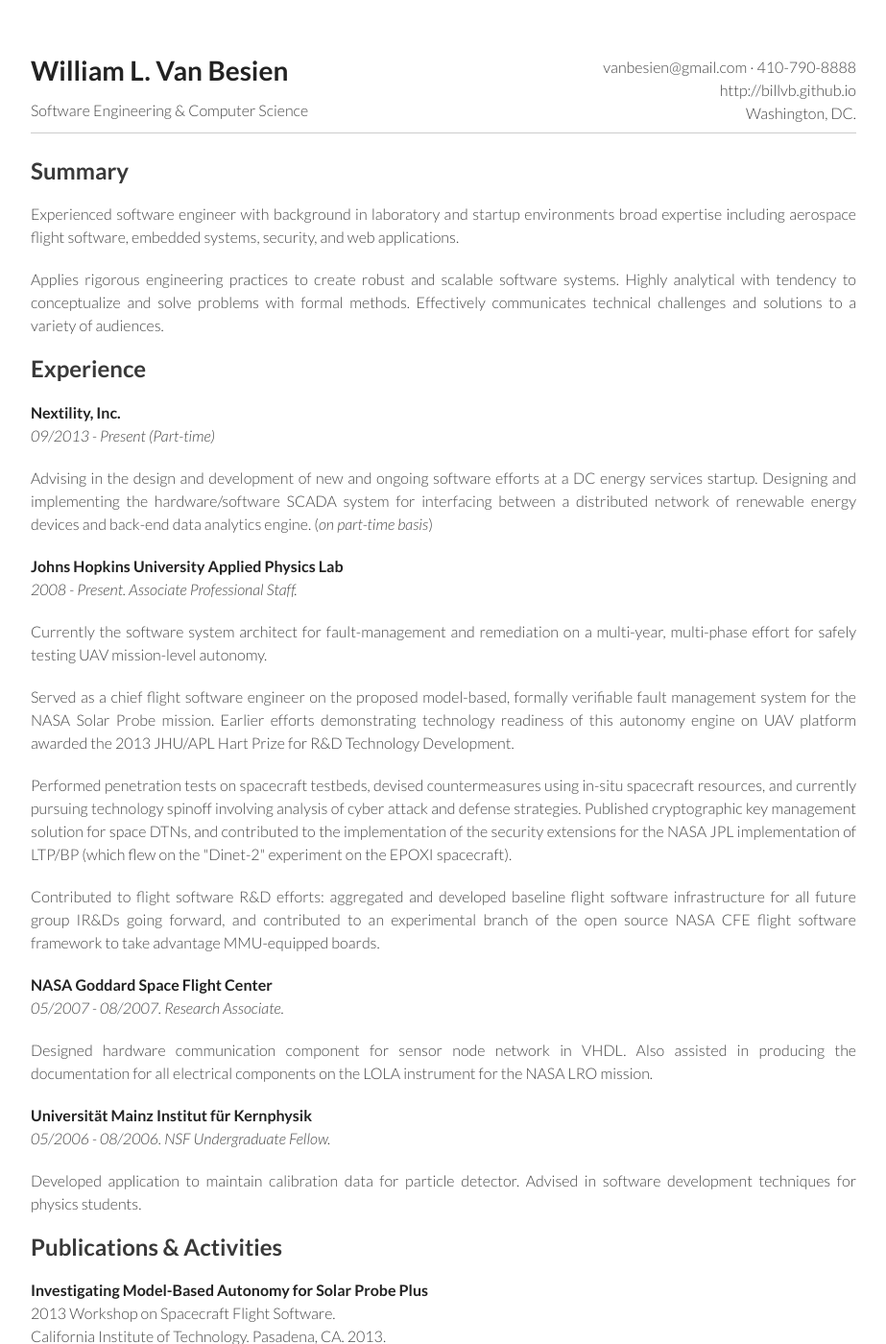
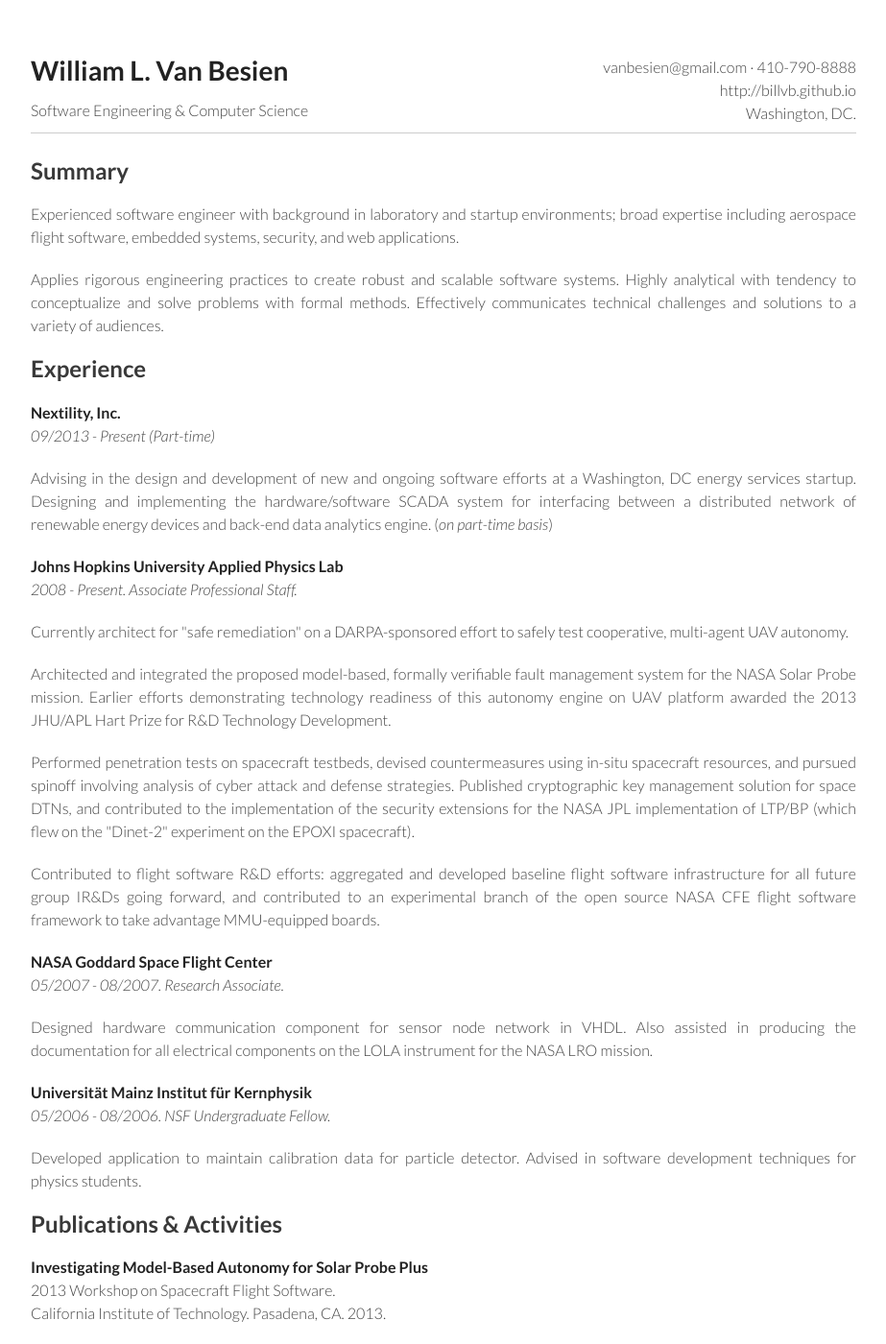
Before and after one commit to billvb/billvb.github.io, a Jekyll site: the page built from resume/resume.md, in a window 1280 px wide and 1400 px high. Shown: the whole window at 96% size, without its empty margins (178-1101 px from the left). Built offline with Jekyll 4.4.1, drawn with Linux system fonts in a browser that asks for light colours; some of the changed text lies outside the part shown.

Commit message:
Re-wording of resume

```diff
--- a/_includes/resume.html
+++ b/_includes/resume.html
@@ -13,7 +13,7 @@ Washington, DC.</p>
 </div>
 <div class="resume_section_body">
 <p>
-Experienced software engineer with background in laboratory and startup environments
+Experienced software engineer with background in laboratory and startup environments;
 broad expertise including aerospace flight software, embedded systems, security, and web applications.
 </p>
 
@@ -36,7 +36,7 @@ Effectively communicates technical challenges and solutions to a variety of audi
 <em>09/2013 - Present (Part-time)</em>
 </p>
 <p>
-Advising in the design and development of new and ongoing software efforts at a DC energy services startup.
+Advising in the design and development of new and ongoing software efforts at a Washington, DC energy services startup.
 Designing and implementing the hardware/software SCADA system for interfacing between a distributed network of renewable energy devices and back-end data analytics engine.
 (<em>on part-time basis</em>)
 </p>
@@ -46,14 +46,14 @@ Designing and implementing the hardware/software SCADA system for interfacing be
 <em>2008 - Present. Associate Professional Staff.</em><br>
 </p>
 <p>
-Currently the software system architect for fault-management and remediation on a multi-year, multi-phase effort for safely testing UAV mission-level autonomy.
+Currently architect for "safe remediation" on a DARPA-sponsored effort to safely test cooperative, multi-agent UAV autonomy.
 </p>
 <p>
-Served as a chief flight software engineer on the proposed model-based, formally verifiable fault management system for the NASA Solar Probe mission.
+Architected and integrated the proposed model-based, formally verifiable fault management system for the NASA Solar Probe mission.
 Earlier efforts demonstrating technology readiness of this autonomy engine on UAV platform awarded the 2013 JHU/APL Hart Prize for R&amp;D Technology Development.
 </p>
 <p>
-Performed penetration tests on spacecraft testbeds, devised countermeasures using in-situ spacecraft resources, and currently pursuing technology spinoff involving analysis of cyber attack and defense strategies.
+Performed penetration tests on spacecraft testbeds, devised countermeasures using in-situ spacecraft resources, and pursued spinoff involving analysis of cyber attack and defense strategies.
 Published cryptographic key management solution for space DTNs, and contributed to the implementation of the security extensions for the NASA JPL implementation of LTP/BP (which flew on the "Dinet-2" experiment on the EPOXI spacecraft).
 </p>
 <p>
@@ -149,11 +149,5 @@ Focus in Computer Security and Information Assurance (CSIA). Fully funded 2008-2
 
 <div class="resume_section">
 <div class="resume_section_head">
-<h2>Other Details</h2>
-</div>
-<div class="resume_section_body">
-<p>
-U.S. Citizen, clearance eligible.<br />
-</p>
 </div>
 </div>
```
Also changed, not shown: projects/index.md (+1 -1 lines).
